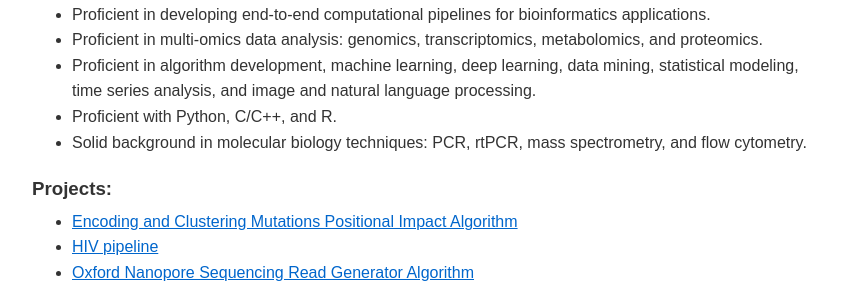
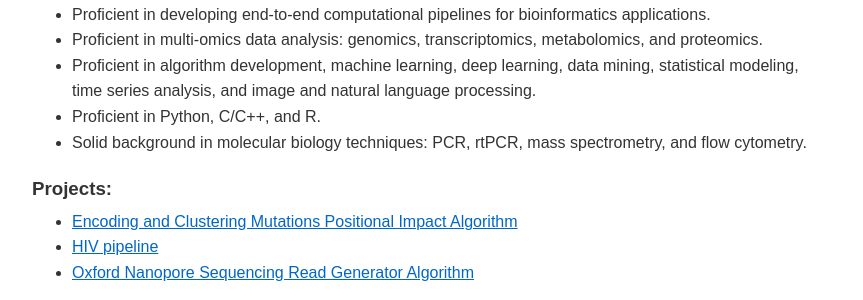
Before and after one commit to raeufroushangar/raeufroushangar.com, a Jekyll site: the page built from index.html, in a window 1280 px wide. Shown: the part 414-714 px from the top of the page, without its empty margins (208-1071 px from the left). Built offline with Jekyll 4.4.1, drawn with Linux system fonts in a browser that asks for light colours.

Commit message:
Updated index.html file

```diff
--- a/index.html
+++ b/index.html
@@ -30,7 +30,7 @@ title: Home
   <li>Proficient in developing end-to-end computational pipelines for bioinformatics applications.</li>
   <li>Proficient in multi-omics data analysis: genomics, transcriptomics, metabolomics, and proteomics.</li>
   <li>Proficient in algorithm development, machine learning, deep learning, data mining, statistical modeling, time series analysis, and image and natural language processing.</li>
-  <li>Proficient with Python, C/C++, and R.</li>
+  <li>Proficient in Python, C/C++, and R.</li>
   <li>Solid background in molecular biology techniques: PCR, rtPCR, mass spectrometry, and flow cytometry.</li>
 </ul>
 
```
